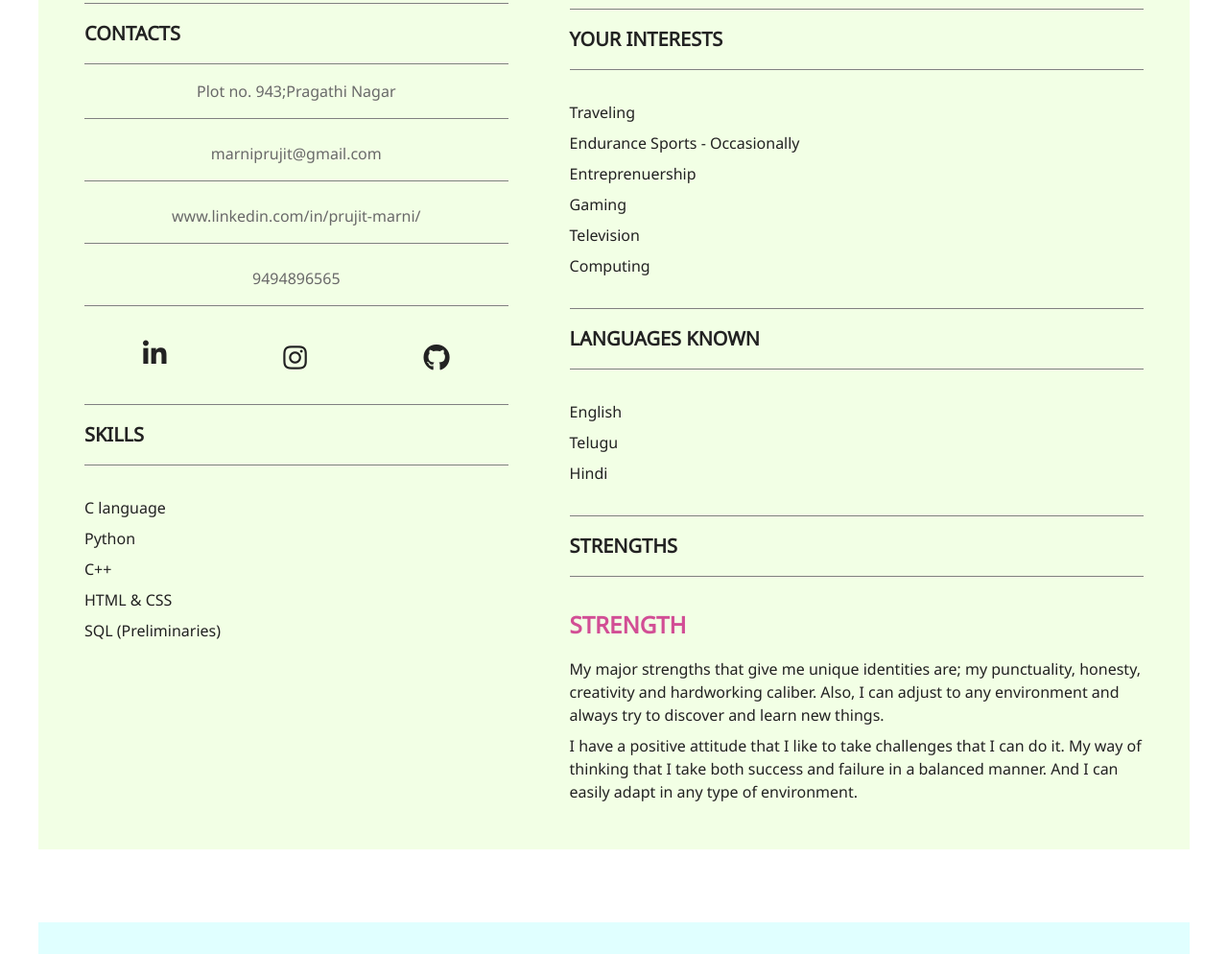
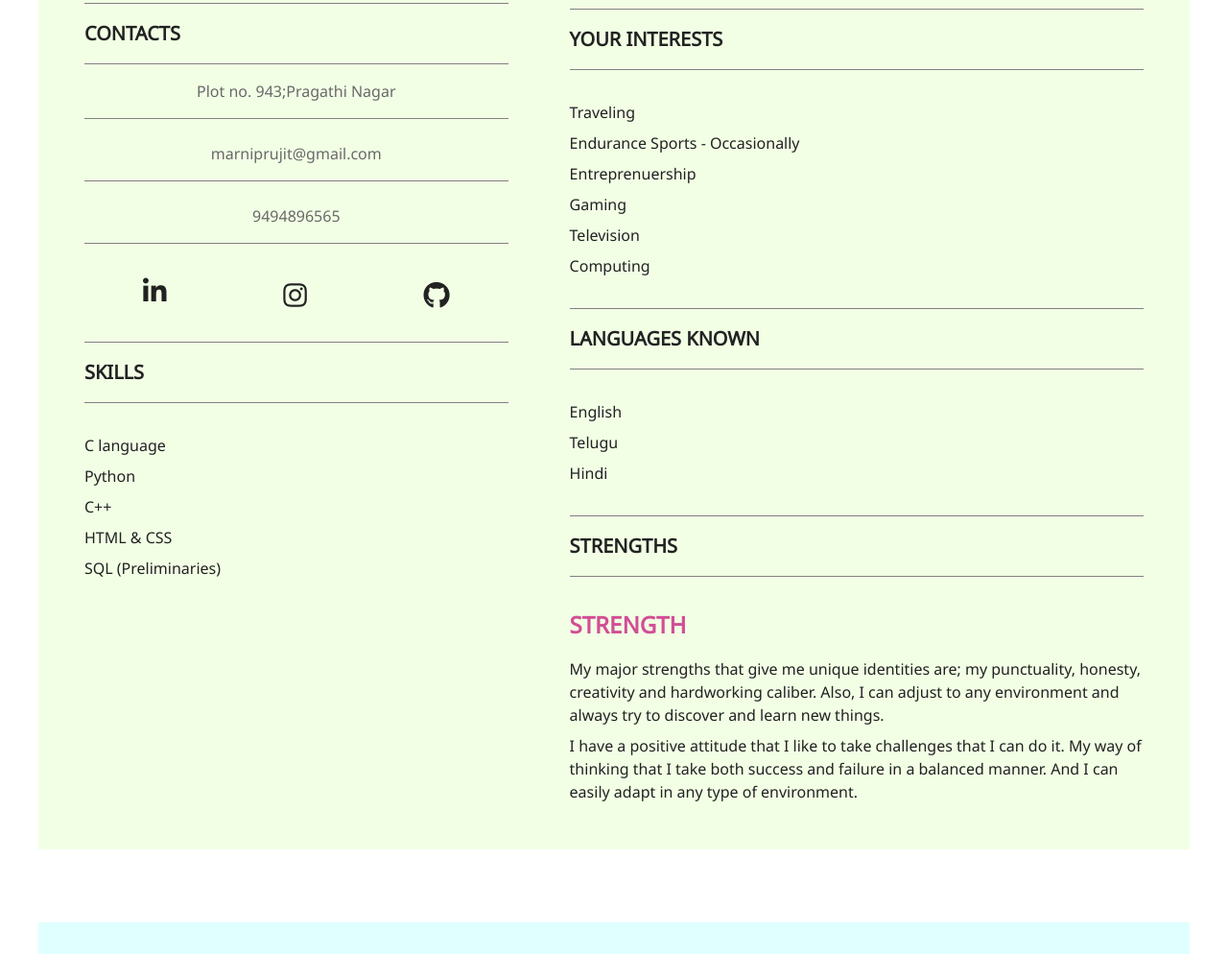
Before and after one commit to sairajchouhan/dbms-project-one, a plain HTML site: page index.html in a window 1280 px wide. Shown: the part 1106-2100 px from the top of the page at 96% size. Drawn offline with Linux system fonts and the light colour scheme.

Commit message:
Update index.html

```diff
--- a/index.html
+++ b/index.html
@@ -34,7 +34,6 @@
         <ul>
           <li>Plot no. 943;Pragathi Nagar </li>
           <li><a href="Mail:marniprujit@gmail.com">marniprujit@gmail.com</a></li>
-          <li><a href="www.linkedin.com/in/prujit-marni/">www.linkedin.com/in/prujit-marni/</a></li>
           <li><a href="tel:9494896565">9494896565</a></li>
         </ul>
       </section>
```
